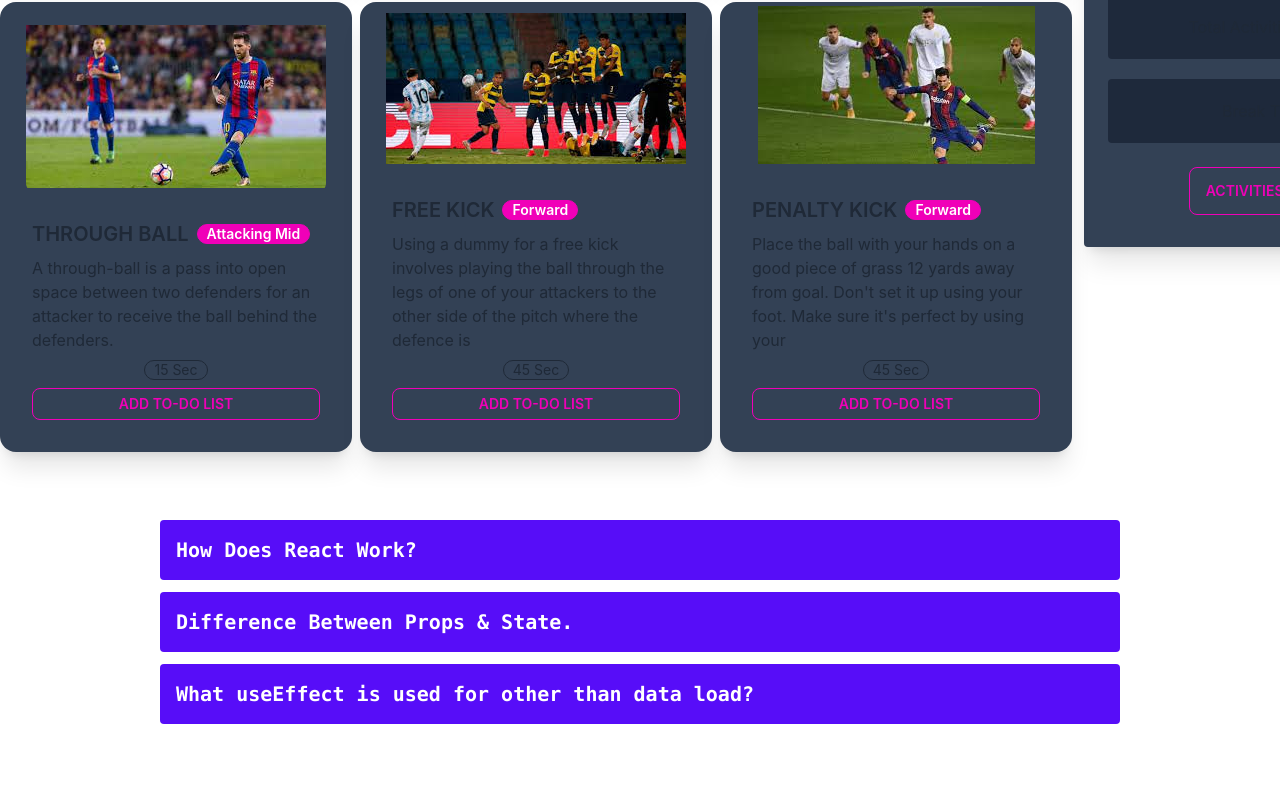
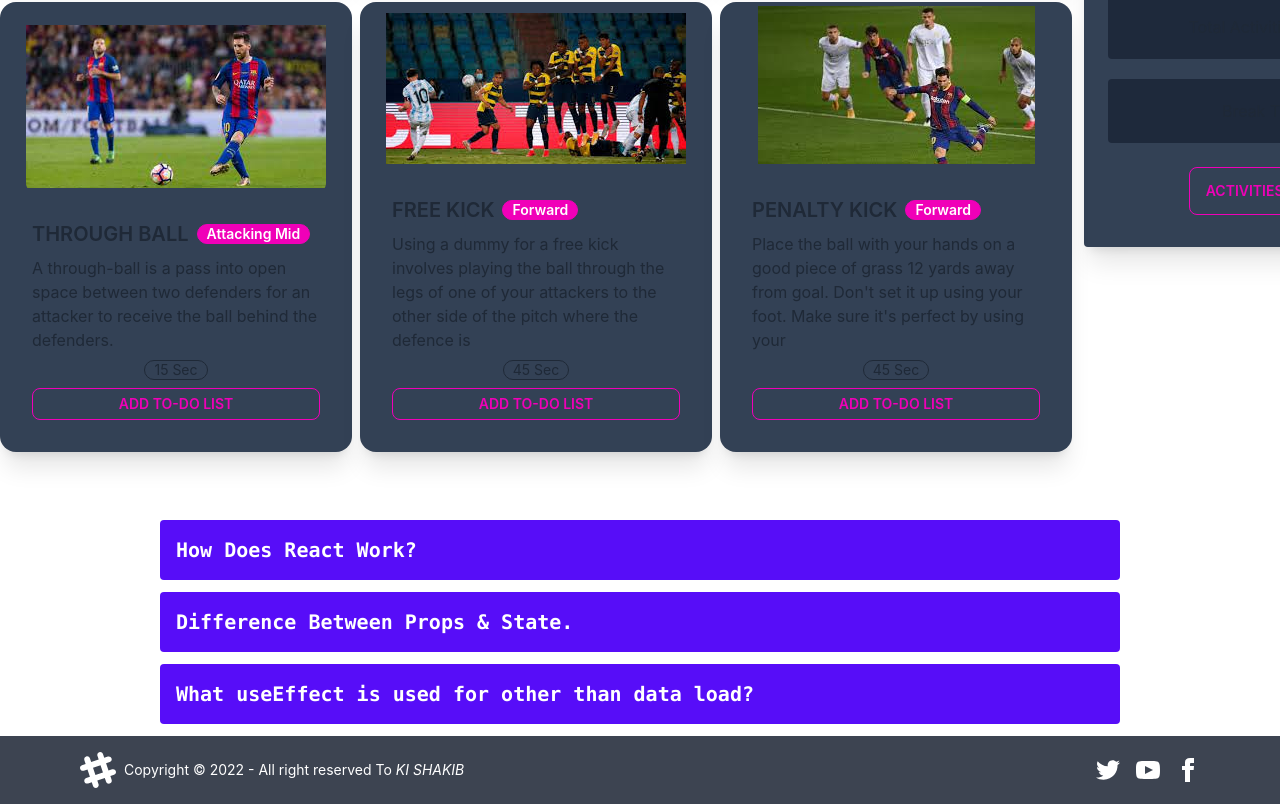
Before and after one commit to KIShakib/footballer-daily-activities-repo, a React (Create React App) app: page / in a window 1280 px wide. Shown: the part 578-1382 px from the top of the page. Before the commit the page ends 1314 px from the top, so only its background shows below. Built offline with nearby package versions, Linux system fonts and the light colour scheme.

Commit message:
Twelve commit & footer added

```diff
--- a/src/App.js
+++ b/src/App.js
@@ -1,4 +1,5 @@
 import './App.css';
+import Footer from './Components/Footer/Footer';
 import Home from './Components/Home/Home';
 import Navbar from './Components/Navbar/Navbar';
 import Questions from './Components/Questions/Questions';
@@ -9,6 +10,7 @@
       <Navbar></Navbar>
       <Home></Home>
       <Questions></Questions>
+      <Footer></Footer>
     </div>
   );
 }
--- a/src/Components/Activities/Activities.js
+++ b/src/Components/Activities/Activities.js
@@ -15,7 +15,7 @@
 
 
 
-    const selectedActivities = (activityTime) =>{
+    const selectedActivities = (activityTime) => {
         selectedArray.push(activityTime);
         const totalTime = selectedArray.reduce((init, cost) => {
             return (parseInt(init) + parseInt(cost));
--- a/src/Components/Detail/Detail.js
+++ b/src/Components/Detail/Detail.js
@@ -14,13 +14,13 @@
         localStorage.setItem('break-time', JSON.stringify(time));
     }
 
-    useEffect(()=>{
+    useEffect(() => {
         const getFromLs = localStorage.getItem('break-time');
         const getFromLsParse = JSON.parse(getFromLs);
-        if(getFromLs){
+        if (getFromLs) {
             setActivitiesBreakTime(getFromLsParse);
         };
-    },[]);
+    }, []);
 
     return (
 
--- /dev/null
+++ b/src/Components/Footer/Footer.js
@@ -0,0 +1,22 @@
+import React from 'react';
+
+const Footer = () => {
+    return (
+        <div>
+            <footer className="footer items-center p-4 px-20 bg-neutral text-neutral-content">
+                <div className="items-center grid-flow-col">
+                    <svg width="36" height="36" viewBox="0 0 24 24" xmlns="http://www.w3.org/2000/svg" fillRule="evenodd" clipRule="evenodd" className="fill-current"><path d="M22.672 15.226l-2.432.811.841 2.515c.33 1.019-.209 2.127-1.23 2.456-1.15.325-2.148-.321-2.463-1.226l-.84-2.518-5.013 1.677.84 2.517c.391 1.203-.434 2.542-1.831 2.542-.88 0-1.601-.564-1.86-1.314l-.842-2.516-2.431.809c-1.135.328-2.145-.317-2.463-1.229-.329-1.018.211-2.127 1.231-2.456l2.432-.809-1.621-4.823-2.432.808c-1.355.384-2.558-.59-2.558-1.839 0-.817.509-1.582 1.327-1.846l2.433-.809-.842-2.515c-.33-1.02.211-2.129 1.232-2.458 1.02-.329 2.13.209 2.461 1.229l.842 2.515 5.011-1.677-.839-2.517c-.403-1.238.484-2.553 1.843-2.553.819 0 1.585.509 1.85 1.326l.841 2.517 2.431-.81c1.02-.33 2.131.211 2.461 1.229.332 1.018-.21 2.126-1.23 2.456l-2.433.809 1.622 4.823 2.433-.809c1.242-.401 2.557.484 2.557 1.838 0 .819-.51 1.583-1.328 1.847m-8.992-6.428l-5.01 1.675 1.619 4.828 5.011-1.674-1.62-4.829z"></path></svg>
+                    <p>Copyright © 2022 - All right reserved To <span className='italic'>KI SHAKIB</span></p>
+                </div>
+                <div className="grid-flow-col gap-4 md:place-self-center md:justify-self-end">
+                    <a target={'_blank'} href="https://twitter.com/KI_Shakib2001" ><svg width="24" height="24" viewBox="0 0 24 24" className="fill-current"><path d="M24 4.557c-.883.392-1.832.656-2.828.775 1.017-.609 1.798-1.574 2.165-2.724-.951.564-2.005.974-3.127 1.195-.897-.957-2.178-1.555-3.594-1.555-3.179 0-5.515 2.966-4.797 6.045-4.091-.205-7.719-2.165-10.148-5.144-1.29 2.213-.669 5.108 1.523 6.574-.806-.026-1.566-.247-2.229-.616-.054 2.281 1.581 4.415 3.949 4.89-.693.188-1.452.232-2.224.084.626 1.956 2.444 3.379 4.6 3.419-2.07 1.623-4.678 2.348-7.29 2.04 2.179 1.397 4.768 2.212 7.548 2.212 9.142 0 14.307-7.721 13.995-14.646.962-.695 1.797-1.562 2.457-2.549z"></path></svg>
+                    </a>
+                    <a target={'_blank'} href='https://youtu.be/A5C8AC6V2KQ'><svg width="24" height="24" viewBox="0 0 24 24" className="fill-current"><path d="M19.615 3.184c-3.604-.246-11.631-.245-15.23 0-3.897.266-4.356 2.62-4.385 8.816.029 6.185.484 8.549 4.385 8.816 3.6.245 11.626.246 15.23 0 3.897-.266 4.356-2.62 4.385-8.816-.029-6.185-.484-8.549-4.385-8.816zm-10.615 12.816v-8l8 3.993-8 4.007z"></path></svg></a>
+                    <a target={'_blank'} href="https://www.facebook.com/khubaibulislamshakib.xx"><svg width="24" height="24" viewBox="0 0 24 24" className="fill-current"><path d="M9 8h-3v4h3v12h5v-12h3.642l.358-4h-4v-1.667c0-.955.192-1.333 1.115-1.333h2.885v-5h-3.808c-3.596 0-5.192 1.583-5.192 4.615v3.385z"></path></svg></a>
+                </div>
+            </footer>
+        </div>
+    );
+};
+
+export default Footer;
```
Also changed, not shown: src/Components/Footer/Footer.css (added).
